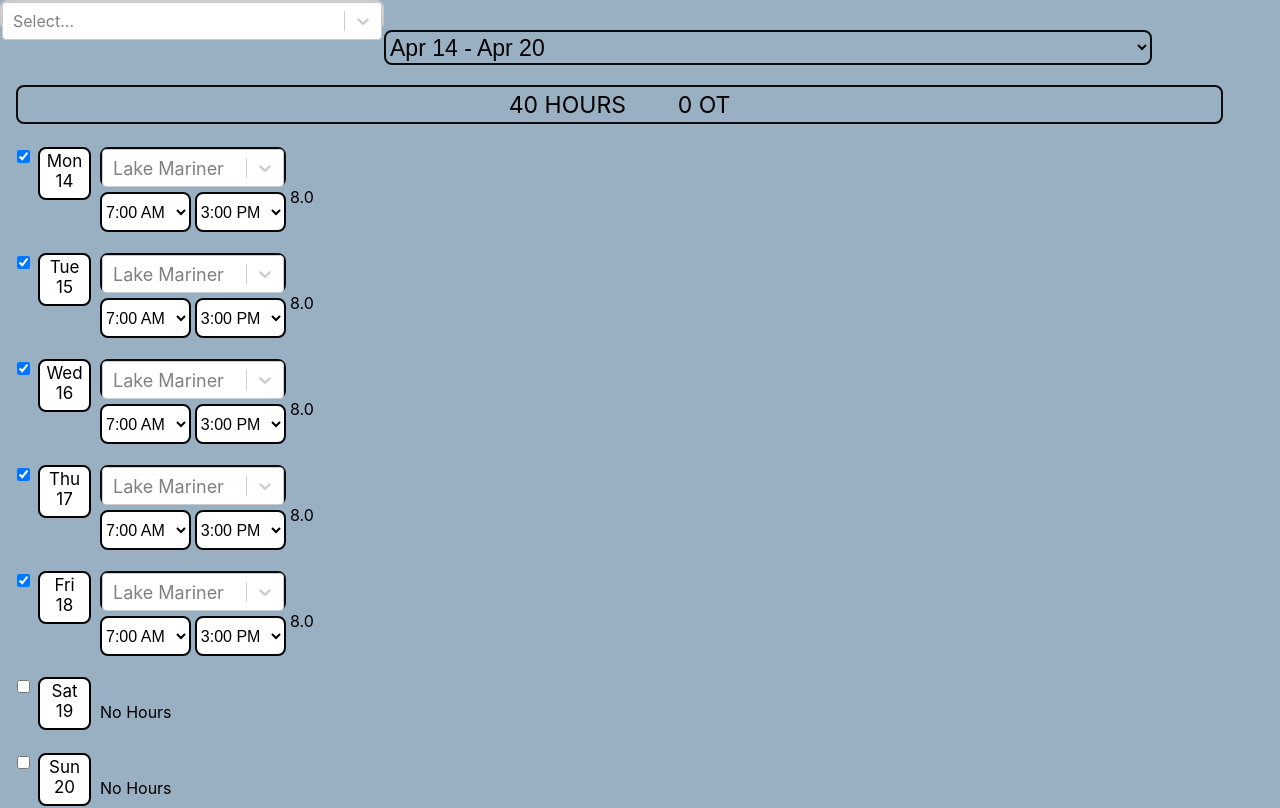
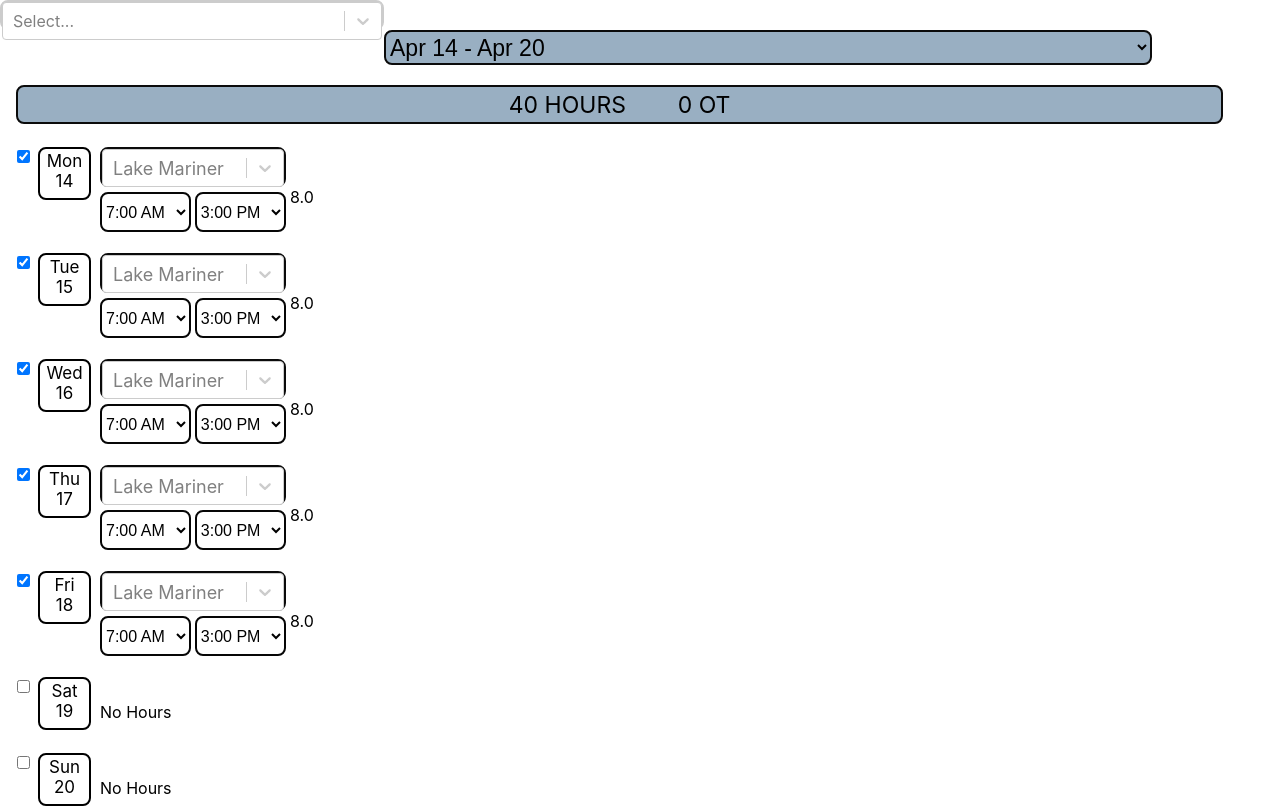
Before and after one commit to bradronto/bradronto.github.io, a React (Create React App) app in the folder timekeep/: page / in a window 1280 px wide. Shown: the top 808 px of the page. Built offline with nearby package versions, Linux system fonts and the light colour scheme.

Commit message:
and another..

```diff
--- a/timekeep/src/components/styles/cool.css
+++ b/timekeep/src/components/styles/cool.css
@@ -3,7 +3,8 @@
     /*position: relative;*/
     width: auto;
    /* margin: 10px auto;*/
-    background-color:rgb(153, 175, 194);
+   /* background-color:rgb(153, 175, 194);*/
+   background-color: white;
   }
 
   .indent{
--- a/timekeep/src/components/work-hours.js
+++ b/timekeep/src/components/work-hours.js
@@ -72,7 +72,7 @@ const handleMenu = (e) =>
 
   if (    e.value ==="clear jobs"  )
     {setJobNames([]);
-      setJobOptions(  { value: "New Item", label: "New Job 🍎" });
+      setJobOptions(  [{ value: "New Item", label: "New Job 🍎", }]);
 
     } else
 
@@ -348,6 +348,8 @@ const handleMenu = (e) =>
                 //aria-haspopup="listbox"
                 isSearchable={false}
                 //select={workHours[index].job}
+                noOptionsMessage={"no options"}
+                controlShouldRenderValue={true}
                 placeholder={workHours[index].job}
                 className="cool-job-input"//
                 //label={workHours[index].job}
```
